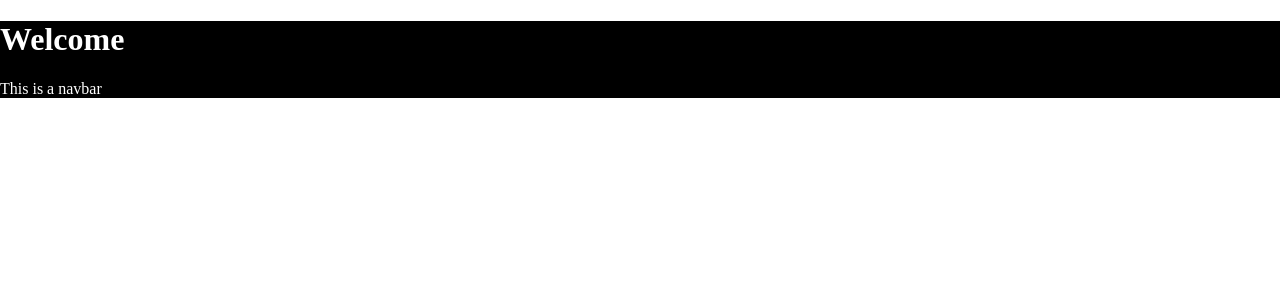
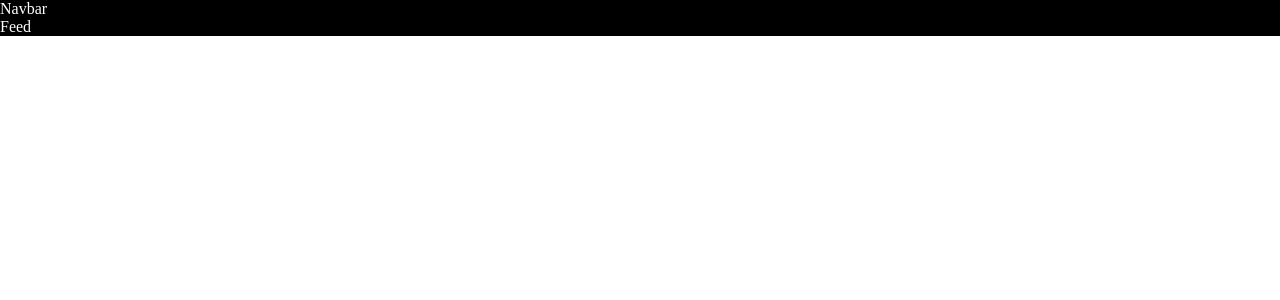
Before and after one commit to AliRezaBmeDu/youtube_clone, a React (Create React App) app: page / in a window 1280 px wide. Shown: the top 300 px of the page. Built offline with nearby package versions, Linux system fonts and the light colour scheme.

Commit message:
Necessary components are created in the components folder and imported to App.js

```diff
--- a/src/App.js
+++ b/src/App.js
@@ -1,15 +1,21 @@
 import {BrowserRouter, Routes, Route} from 'react-router-dom';
 import { Box } from '@mui/material'
+
+import {Feed, VideoDetail, ChannelDetail, SearchFeed, Navbar} from './components'
 
 const App = () => {
   return (
     <BrowserRouter>
         <Box sx={{
             backgroundColor: '#000', color:"#fff"
-        }}> <h1>Welcome</h1>
-            This is a navbar
+        }}>
+            <Navbar />
             <Routes>
-                the routes
+                <Route path = '/' exact element={<Feed />} />
+                <Route path = '/video:id' element={<VideoDetail />} />
+                <Route path = '/channel:id' element={<ChannelDetail />} />
+                <Route path = '/search/searchTerm' element={<SearchFeed />} />
+
             </Routes>
         </Box>
 
--- /dev/null
+++ b/src/components/ChannelDetail.jsx
@@ -0,0 +1,9 @@
+import React from 'react'
+
+const ChannelDetail = () => {
+  return (
+    <div>ChannelDetail</div>
+  )
+}
+
+export default ChannelDetail
--- /dev/null
+++ b/src/components/Feed.jsx
@@ -0,0 +1,9 @@
+import React from 'react'
+
+const Feed = () => {
+  return (
+    <div>Feed</div>
+  )
+}
+
+export default Feed
--- /dev/null
+++ b/src/components/Navbar.jsx
@@ -0,0 +1,9 @@
+import React from 'react'
+
+const Navbar = () => {
+  return (
+    <div>Navbar</div>
+  )
+}
+
+export default Navbar
--- /dev/null
+++ b/src/components/SearchFeed.jsx
@@ -0,0 +1,9 @@
+import React from 'react'
+
+const SearchFeed = () => {
+  return (
+    <div>SearchFeed</div>
+  )
+}
+
+export default SearchFeed
--- /dev/null
+++ b/src/components/VideoDetail.jsx
@@ -0,0 +1,9 @@
+import React from 'react'
+
+const VideoDetail = () => {
+  return (
+    <div>VideoDetail</div>
+  )
+}
+
+export default VideoDetail
--- /dev/null
+++ b/src/components/index.js
@@ -0,0 +1,5 @@
+export {default as Navbar} from './Navbar';
+export {default as Feed} from './Feed';
+export {default as ChannelDetail} from './ChannelDetail';
+export {default as SearchFeed} from './SearchFeed';
+export {default as VideoDetail} from './VideoDetail';
```
